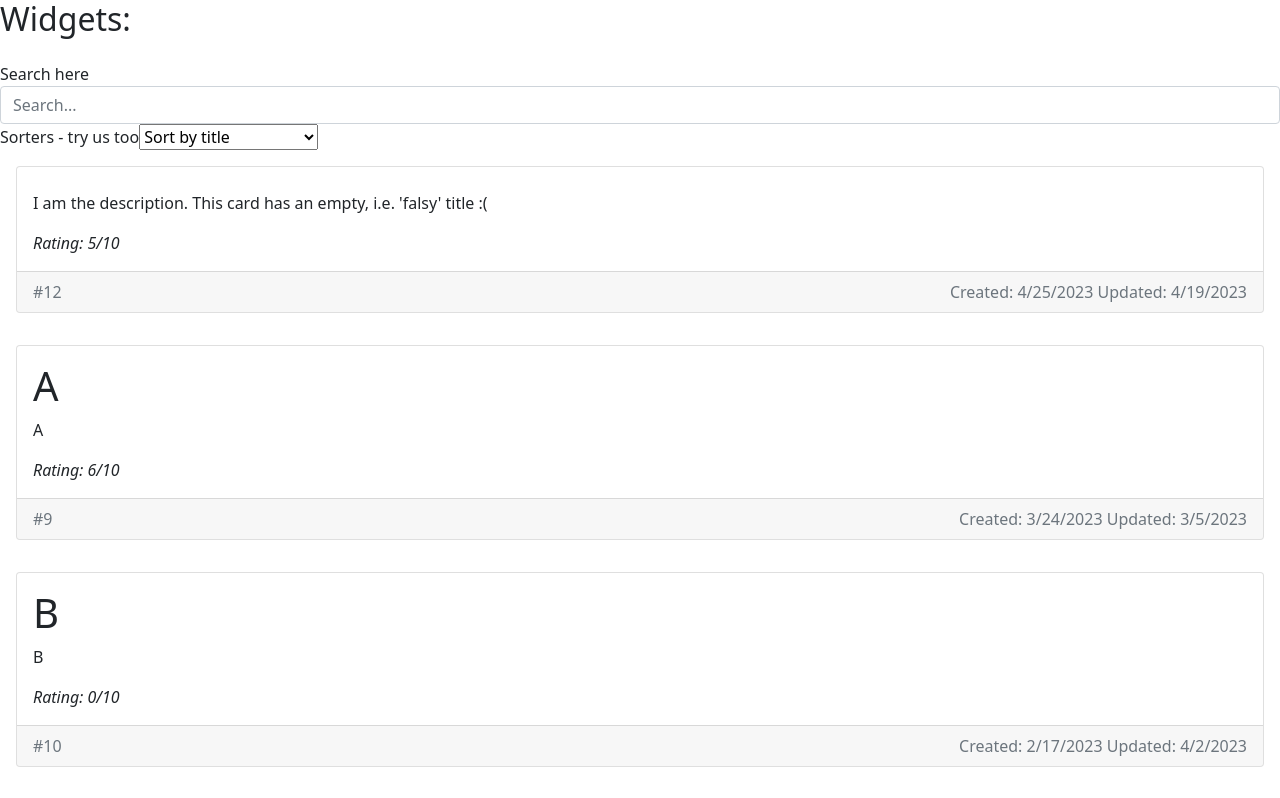
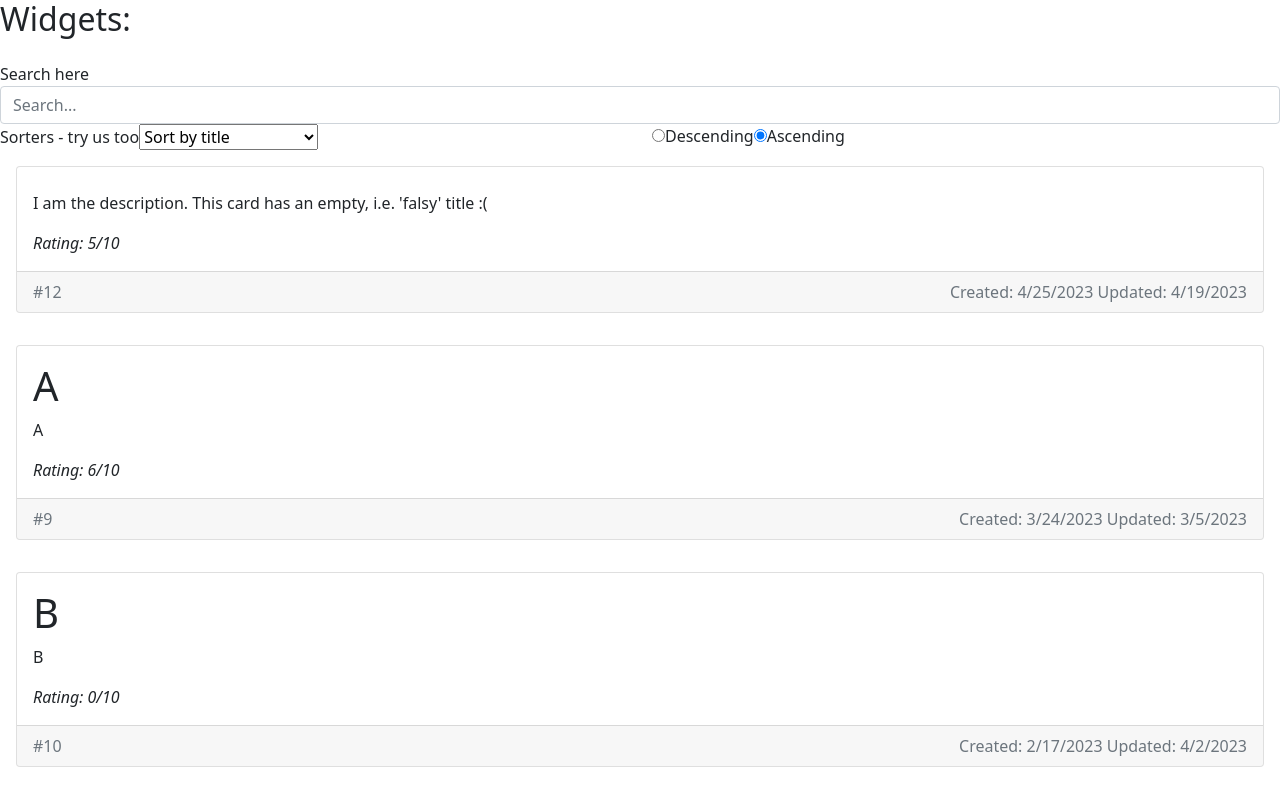
Before and after one commit to bdushimi/typescript-projects, a React (Create React App) app in the folder generic-search-sort-filter/: page / in a window 1280 px wide. Shown: the top 798 px of the page. Built offline with nearby package versions, Linux system fonts and the light colour scheme.

Commit message:
Adds Descending & Ascending features to sorting

```diff
--- a/generic-search-sort-filter/package.json
+++ b/generic-search-sort-filter/package.json
@@ -50,6 +50,9 @@
   },
   "devDependencies": {
     "@types/node": "^14.11.2",
+    "@typescript-eslint/eslint-plugin": "^5.59.6",
+    "@typescript-eslint/parser": "^5.59.6",
+    "eslint": "^8.40.0",
     "eslint-plugin-node": "^11.1.0",
     "eslint-plugin-prettier": "^4.2.1",
     "gts": "^3.1.1",
--- a/generic-search-sort-filter/src/App.tsx
+++ b/generic-search-sort-filter/src/App.tsx
@@ -8,6 +8,7 @@ import {Sorters} from './components/Sorters';
 import {IPerson} from './interfaces/IPerson';
 import {IWidget} from './interfaces/IWidget';
 import {ISortProperty} from './interfaces/ISortProperty';
+import {SortDirection} from './components/SortDirection';
 import {WidgetRenderer} from './components/renderers/WidgetRenderer';
 import {PersonRenderer} from './components/renderers/PersonRenderer';
 
@@ -24,14 +25,28 @@ function App() {
 
   const [personSearchQuery, setPersonSearchQuery] = useState('');
 
+  // The new stateful variables storing the sort direction
+  const [widgetsIsDescending, setWidgetsIsDescending] = useState(false);
+  const [peopleIsDescending, setPeopleIsDescending] = useState(false);
+
   return (
     <>
       <h2>Widgets:</h2>
       <SearchInput setSearchQuery={setWidgetSearchQuery} />
+      <div className="row">
+        <div className="col-6">
           <Sorters
             setSortProperty={property => setWidgetSortProperty({property})}
             object={widgets[0]}
           />
+        </div>
+        <div className="col-6">
+          <SortDirection
+            isDescending={widgetsIsDescending}
+            setIsDescending={value => setWidgetsIsDescending(value)}
+          />
+        </div>
+      </div>
       {widgets
         .filter(widget =>
           genericSearch(
@@ -41,16 +56,28 @@ function App() {
             false
           )
         )
-        .sort((a, b) => genericSort(a, b, widgetSortProperty.property))
+        .sort((a, b) =>
+          genericSort(a, b, widgetSortProperty.property, widgetsIsDescending)
+        )
         .map(widget => {
           return <WidgetRenderer key={widget.id} {...widget} />;
         })}
       <h2>People:</h2>
       <SearchInput setSearchQuery={setPersonSearchQuery} />
+      <div className="row">
+        <div className="col-6">
           <Sorters
             setSortProperty={property => setPersonSortProperty({property})}
             object={people[0]}
           />
+        </div>
+        <div className="col-6">
+          <SortDirection
+            isDescending={peopleIsDescending}
+            setIsDescending={value => setPeopleIsDescending(value)}
+          />
+        </div>
+      </div>
       {people
         .filter(widget =>
           genericSearch(
@@ -60,7 +87,9 @@ function App() {
             false
           )
         )
-        .sort((a, b) => genericSort(a, b, personSortProperty.property))
+        .sort((a, b) =>
+          genericSort(a, b, personSortProperty.property, peopleIsDescending)
+        )
         .map((person, index) => {
           return <PersonRenderer key={index} {...person} />;
         })}
--- /dev/null
+++ b/generic-search-sort-filter/src/components/SortDirection.tsx
@@ -0,0 +1,32 @@
+import * as React from 'react';
+
+export interface ISortDirectionProps {
+  isDescending: boolean;
+  setIsDescending: (isDescending: boolean) => void;
+}
+
+export function SortDirection(props: ISortDirectionProps) {
+  const {isDescending, setIsDescending} = props;
+  return (
+    <div>
+      <label>
+        <input
+          onChange={() => setIsDescending(true)}
+          type="radio"
+          value="Descending"
+          checked={isDescending}
+        />
+        Descending
+      </label>
+      <label>
+        <input
+          onChange={() => setIsDescending(false)}
+          type="radio"
+          value="Ascending"
+          checked={!isDescending}
+        />
+        Ascending
+      </label>
+    </div>
+  );
+}
--- a/generic-search-sort-filter/src/utils/genericSort.ts
+++ b/generic-search-sort-filter/src/utils/genericSort.ts
@@ -1,9 +1,17 @@
-export const genericSort = <T>(a: T, b: T, property: keyof T) => {
-  if (a[property] < b[property]) {
-    return -1;
-  }
-  if (a[property] > b[property]) {
-    return 1;
-  }
-  return 0;
+export const genericSort = <T>(
+  a: T,
+  b: T,
+  property: keyof T,
+  isDescending: boolean
+) => {
+  const result = () => {
+    if (a[property] > b[property]) {
+      return 1;
+    }
+    if (a[property] < b[property]) {
+      return -1;
+    }
+    return 0;
+  };
+  return isDescending ? result() * -1 : result();
 };
```
Also changed, not shown: generic-search-sort-filter/.eslintrc.json, 2 other files (tests, documents, lock files or other folders). Lines whose indentation alone changed are shown as unchanged.
